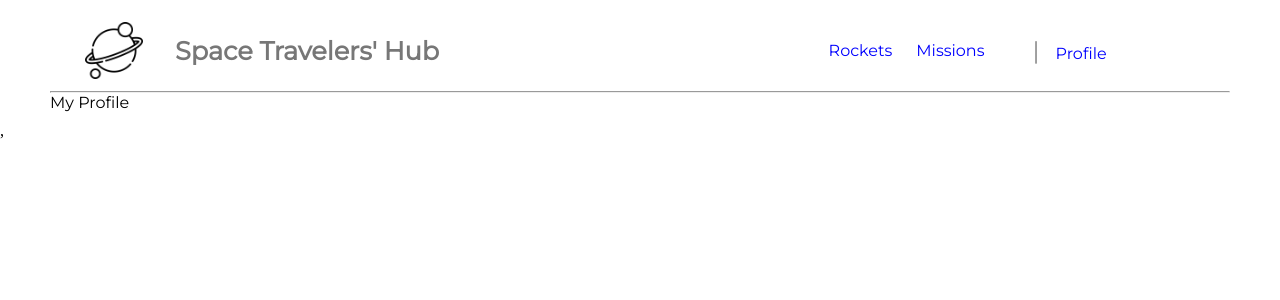
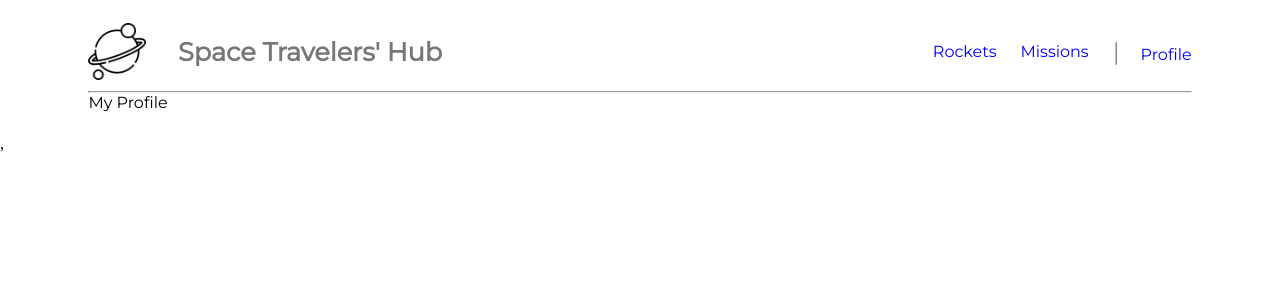
Before and after one commit to Kaiserabbas/Space-Travelers-Hub, a React (Create React App) app: page /profile in a window 1280 px wide. Shown: the top 300 px of the page. Built offline with nearby package versions, Linux system fonts and the light colour scheme.

Commit message:
Modify header styling to meet project requirements

```diff
--- a/src/App.css
+++ b/src/App.css
@@ -5,12 +5,13 @@
 .App {
   margin: 10px 50px;
   font-family: 'Montserrat', serif;
+  padding: 1% 3%;
 }
 
 header {
   display: flex;
   justify-content: space-between;
-  padding: 1% 3%;
+  margin: 0 0 1% 0;
 }
 
 .logo {
@@ -35,7 +36,6 @@ header ul {
   display: flex;
   align-items: center;
   gap: 1.5em;
-  margin: 0 5.5em 0 0;
 }
 
 .link {
@@ -43,8 +43,12 @@ header ul {
   text-decoration: none;
 }
 
+.link:active {
+  text-decoration: underline;
+}
+
 .link-line {
   color: #888;
   font-size: 1.5rem;
-  margin: 0 1rem 0 1.5rem;
+  margin: 0 1.3rem 0 0;
 }
```
